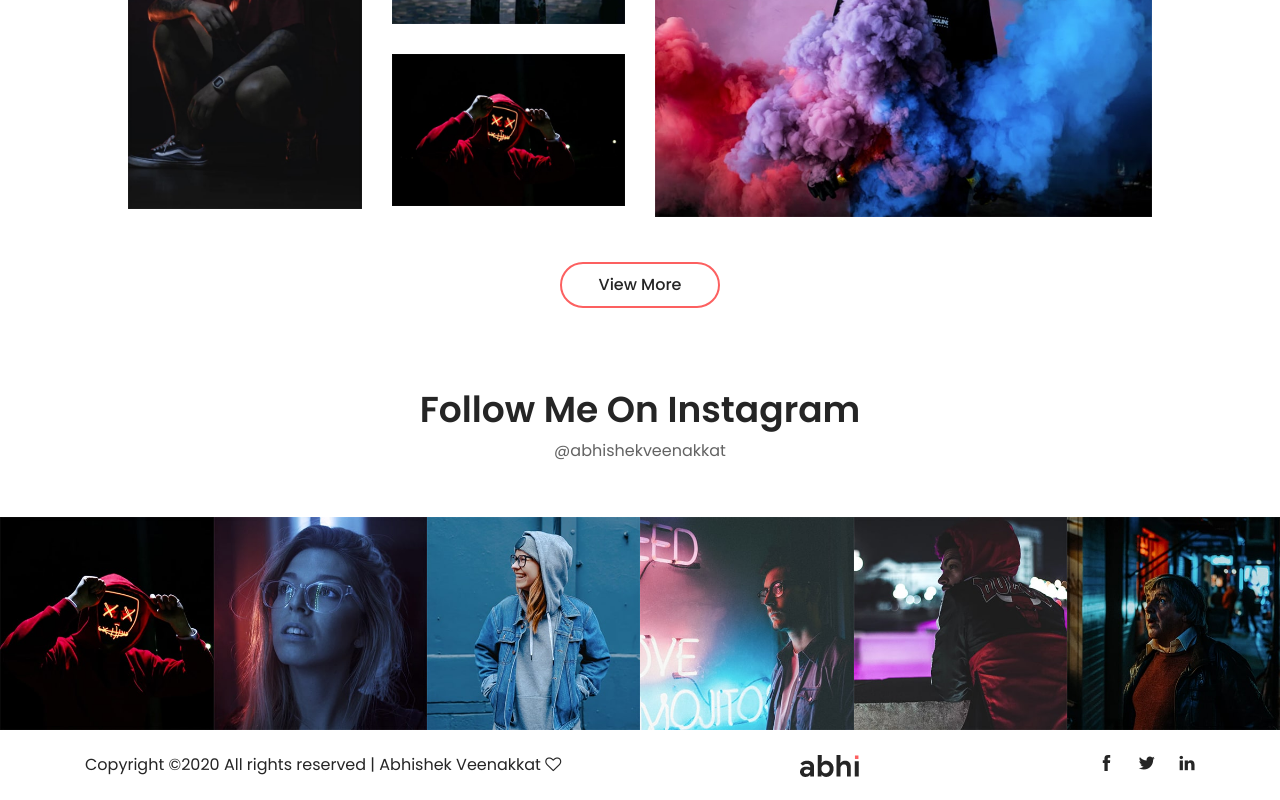
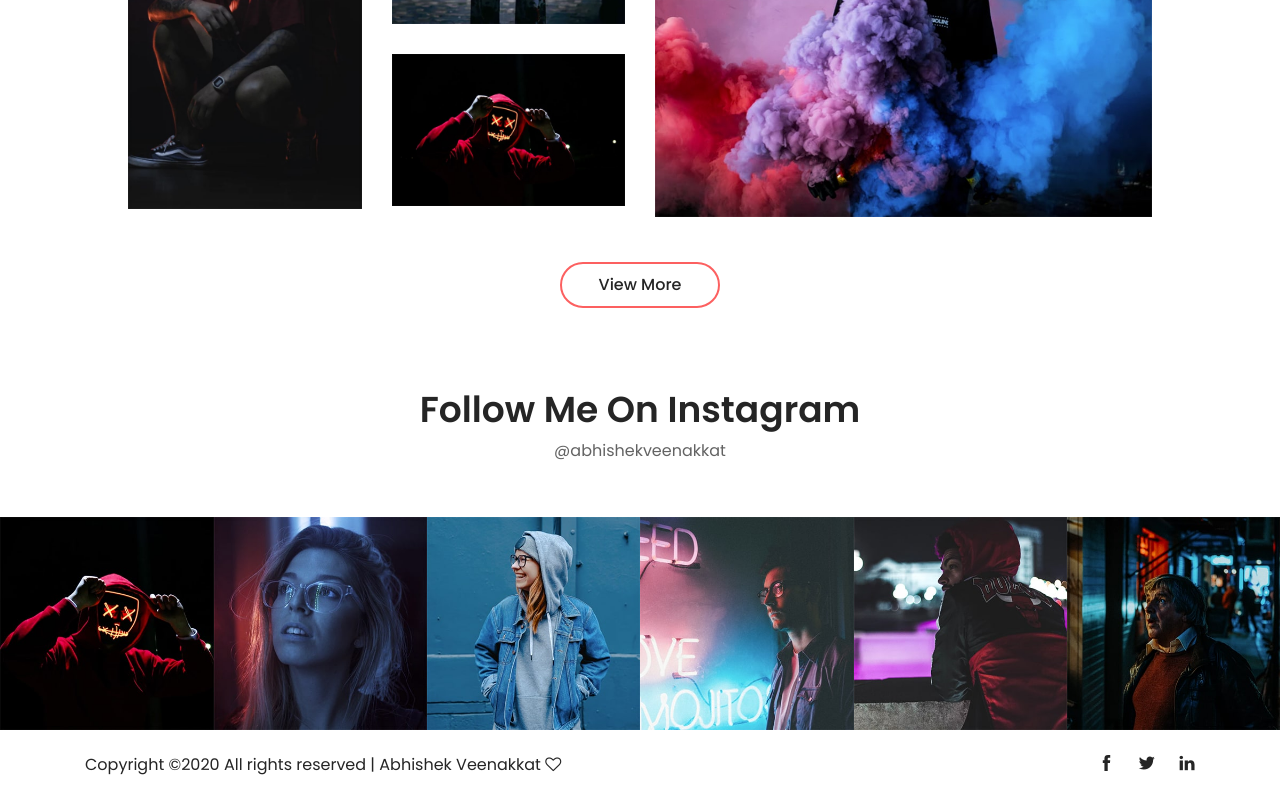
Before and after one commit to AbhishekVeenakkat/mypersonalweb, a website: page index.html in a window 1280 px wide. Shown: the part 1690-2490 px from the top of the page. Drawn offline with Linux system fonts and the light colour scheme; files whose address does not match are found by name.

Commit message:
Update index.html

```diff
--- a/index.html
+++ b/index.html
@@ -343,10 +343,7 @@
 Copyright &copy;<script>document.write(new Date().getFullYear());</script> All rights reserved | Abhishek Veenakkat <i class="fa fa-heart-o" aria-hidden="true"></i> </a>
 <!-- Link back to Colorlib can't be removed. Template is licensed under CC BY 3.0. --></p>
                         </div>
-                        <!-- Footer Logo -->
-                        <div class="footer-logo">
-                            <a href="#"><img src="img/core-img/logo2.png" alt=""></a>
-                        </div>
+
                         <!-- Social Info -->
                         <div class="social-info">
                             <a href="#"><i class="ti-facebook" aria-hidden="true"></i></a>
```
